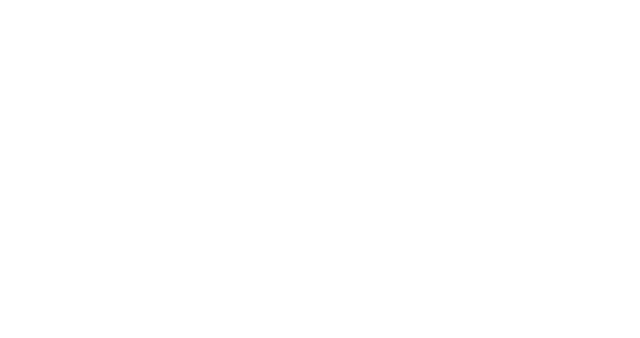
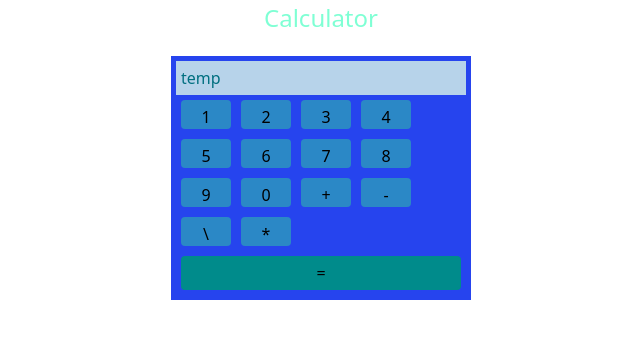
Before and after one commit to orbalmas/web_ex8, a plain HTML site: page index.html in a window 1280 px wide. Shown: the whole page, without its empty margins (319-959 px from the left). Drawn offline with nearby package versions, Linux system fonts and the light colour scheme.

Commit message:
Mon 01-22-24

```diff
--- a/index.html
+++ b/index.html
@@ -29,9 +29,73 @@
 
 <body class="dark:text-white light:text-black">
 
-    <!-- your app code goes here -->
+    <html lang="en">
+        <head>
+            <meta charset="UTF-8">
+            <meta name="viewport" content="width=device-width, initial-scale=1.0">
+            <title>Calculator</title>
+            <link rel = "stylesheet" href="inc/ex1.css" >
 
-    <!-- special scripts for integration in App Gallery - must be placed at the bottom of the HTML after your code -->
+            <style>
+                .containner{
+                    width: 300px; margin: 20px auto; background-color: rgb(38, 68, 238);
+                    padding: 5px;
+                }
+                .but1{
+                    float: left;
+                    width: 50px;
+                    margin: 5px;
+                    background-color: rgb(43, 136, 198);
+                    text-align: center;
+                    padding-top: 5px;
+                    border-radius: 4px;
+                    cursor: pointer;
+                }
+                .but1:hover{
+                    background-color: aquamarine;
+                    color: rgb(191, 255, 255);
+                }
+                .monitor{
+                    background-color: rgb(183, 211, 234);
+                    padding: 5px;
+                    color: rgb(0, 111, 128);
+                }
+                .result{
+                        background-color: lemonchiffon;
+                        margin: 5px;
+                    background-color: darkcyan;
+                    text-align: center;
+                    padding: 5px 0;
+                    border-radius: 4px;
+                    cursor: pointer;
+                }
+            </style>
+        </head>
+
+
+        <body>
+            <div style ="text-align: center; font-size: 24px; color: aquamarine;" id="myDiv">
+                Calculator
+            </div>
+            <div class="containner" >
+                <div class="monitor">temp</div>
+             <div class="but1">1</div>
+             <div class="but1">2</div>
+             <div class="but1">3</div>
+             <div class="but1">4</div>
+             <div class="but1">5</div>
+             <div class="but1">6</div>
+             <div class="but1">7</div>
+             <div class="but1">8</div>
+             <div class="but1">9</div>
+             <div class="but1">0</div>
+             <div class="but1">+</div>
+             <div class="but1">-</div>
+             <div class="but1">\</div>
+             <div class="but1">*</div>
+             <div style="clear: both;"></div>
+             <div class="result">=</div>
+             </div>
     <script>
         // custom config for the MTW app
         const mtwAppConfig = {
```
